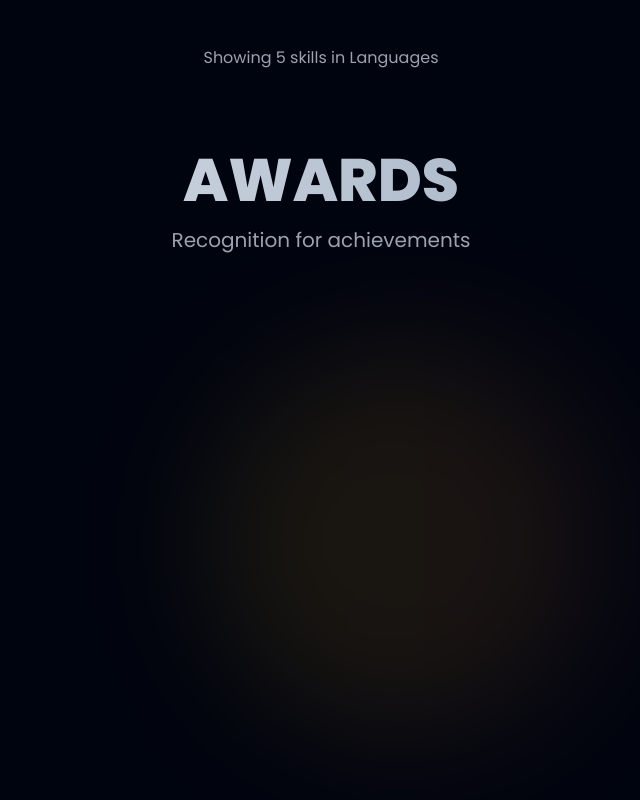
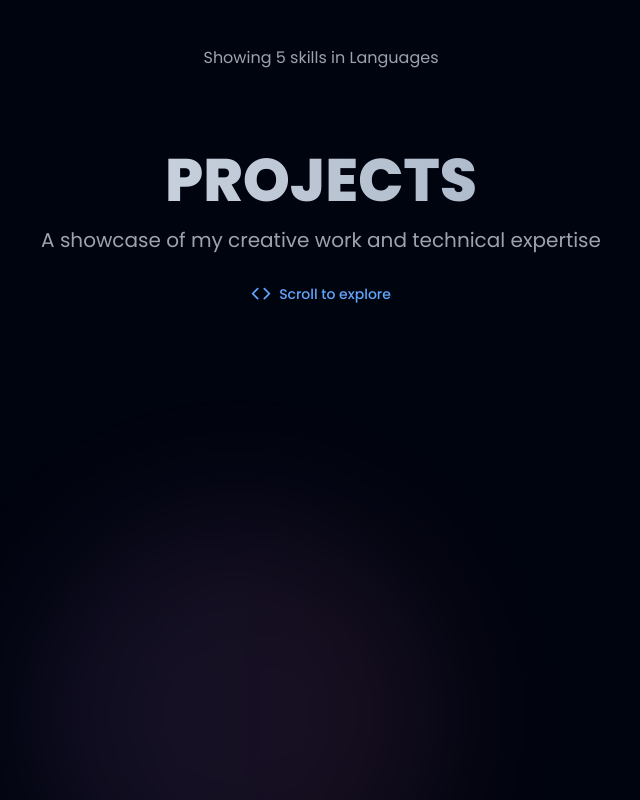
Before and after one commit to negga-dot/personal-website, a React (Vite) app: page / in a window 1280 px wide. Shown: the part 1740-2540 px from the top of the page, without its empty margins (319-959 px from the left). Built offline with nearby package versions, Linux system fonts and the light colour scheme.

Commit message:
deleted awards and certificates section

```diff
--- a/src/App.jsx
+++ b/src/App.jsx
@@ -2,8 +2,7 @@ import { motion, AnimatePresence } from "framer-motion";
 import SplitText from "./components/SplitText";
 import Navbar from "./components/Navbar";
 import About from "./components/About";
-import Awards from "./components/Awards";
-import Certificates from "./components/Certificates";
+import Achievements from "./components/Achievements";
 import Skills from "./components/Skills";
 import Education from "./components/Education";
 import Projects from "./components/Projects";
@@ -166,10 +165,9 @@ const App = () => {
               <Navbar />
               <About />
               <Skills />
-              <Awards />
+              <Projects />
               <Education />
-              <Projects />
-              <Certificates />
+              <Achievements />
               <Contact />
             </div>
           </motion.div>
```
